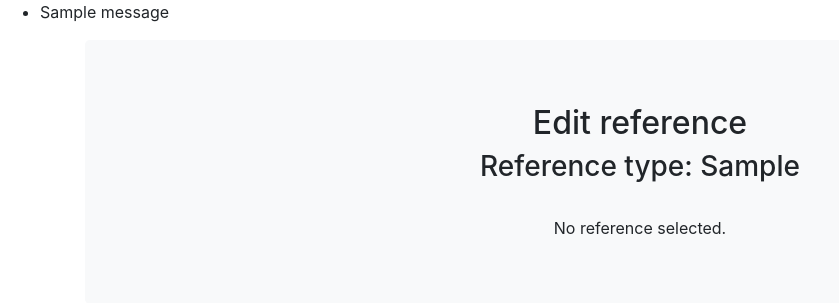
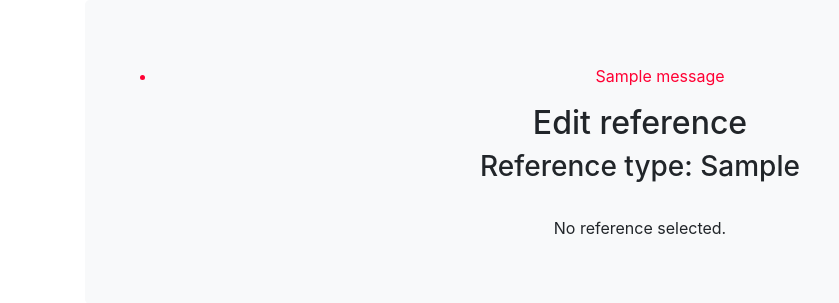
Before and after one commit to Eeritvan/ohtu-tiistai, a Flask app: template src/templates/edit_reference.html in a window 1280 px wide. Shown: the part 56-359 px from the top of the page, without its empty margins (0-839 px from the left). Run offline with Flask 3, Linux system fonts and the light colour scheme; the template is opened without the code that fills it: most values are stand-ins (such as "Sample title", 1, 10 or a date in 2020); one stand-in notice (Sample message) is shown; some libraries are stand-ins or nearby versions.

Commit message:
Fixed journal input and Error message in red.

```diff
--- a/src/templates/edit_reference.html
+++ b/src/templates/edit_reference.html
@@ -6,20 +6,21 @@ Edit reference
 
 {% block body %}
 
+<div class="container">
+  <div class="jumbotron text-center bg-light">
 
 <form action="/edit_reference/{{ reference.id }}" method="post">
   {% with messages = get_flashed_messages() %}
   {% if messages %}
   <ul>
     {% for message in messages %}
-    <li>{{ message }}</li>
+    <li class="error">{{ message }}</li>
     {% endfor %}
   </ul>
   {% endif %}
   {% endwith %}
-  <div class="container">
-    <div class="jumbotron text-center bg-light">
-      <h2>Edit reference</h2>
+
+    <h2>Edit reference</h2>
       <h3>Reference type: {{reference.ref_type}}</h3>
       <br>
       <input type="hidden" name="ref_type" value="{{ reference.ref_type }}">
@@ -154,7 +155,7 @@ Edit reference
 </div>
 <div class="form-group">
   <label class="col-sm-2" for="journal">Journal:</label>
-  <input type="text" name="booktitle" value="{{ reference.booktitle }}" required>
+  <input type="text" name="journal" value="{{ reference.journal }}" required>
 </div>
 <br>
 
```
